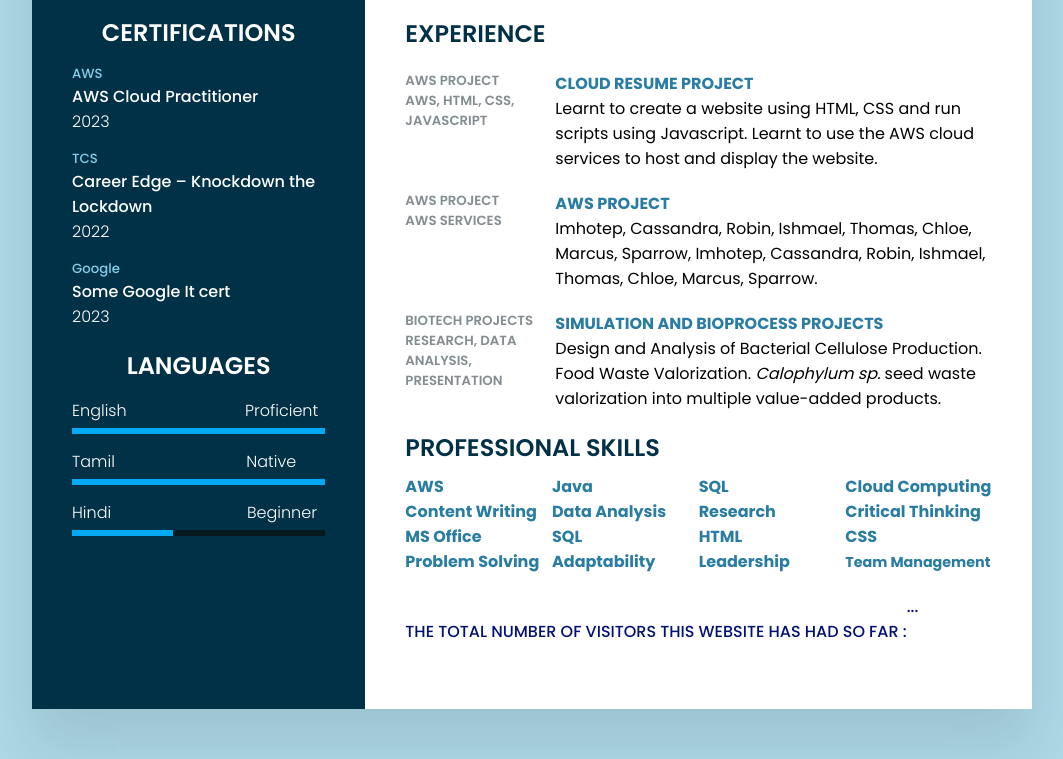
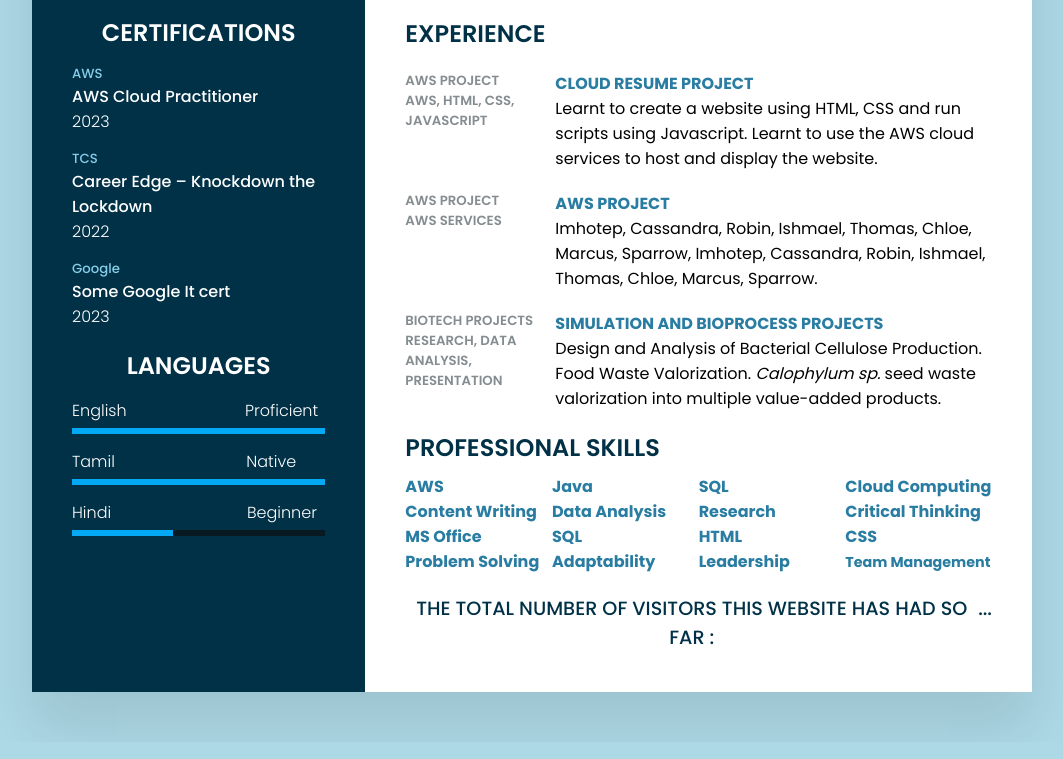
Before and after one commit to projectsbyMW/AWS-cloud-resume-challenge, a plain HTML site: page index.html in a window 1280 px wide. Shown: the part 645-1404 px from the top of the page, without its empty margins (108-1171 px from the left). Drawn offline with Linux system fonts and the light colour scheme; no server answers.

Commit message:
final commint prbly

```diff
--- a/index.html
+++ b/index.html
@@ -279,7 +279,7 @@ diverse skills in an esteemed organization. A fast learner with innate communica
             </div>
 
             <div class="Visitor_Counter">
-                <h4><span><pre>    </pre>The total number of visitors this website has had so far : <pre>    </pre></span> <span id="my-demo">...</span> </h4>
+                <h4><span> The total number of visitors this website has had so far : </span> <span id="my-demo">...</span> </h4>
             </div>
 
 
--- a/style.css
+++ b/style.css
@@ -224,11 +224,12 @@ margin-bottom: 50px;
 {
 	margin-top: 20px;
 	display: flex;
-	align-content: center;
 	text-transform: uppercase;
-	color: #021172;
 	font-weight: 500;
 	font-family: 'Times New Roman', Times, serif;
+	color: #003147;
+    font-size: 1.2em;
+	text-align: center;
 }
 
 .about .box .text h4
```
